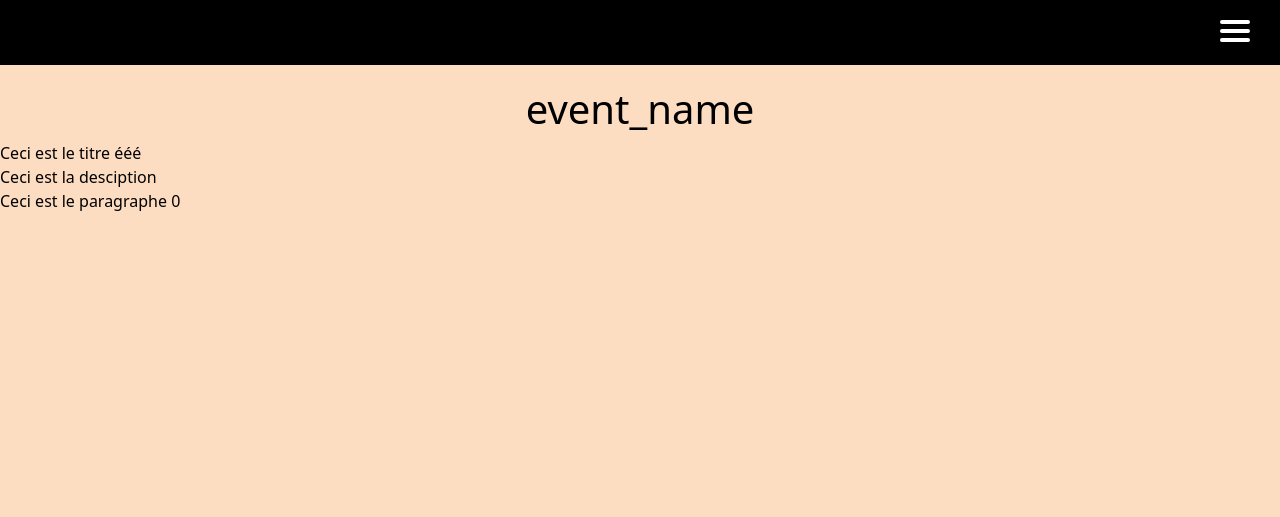
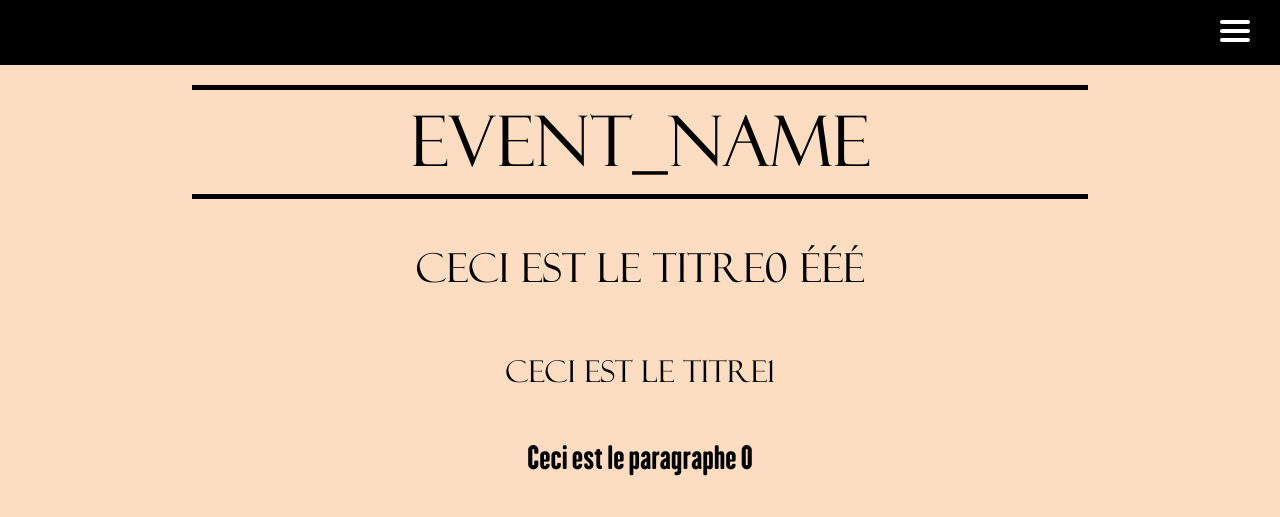
Before and after one commit to Gurwan/Mafienssat, a Django app: page /event/1/ in a window 1280 px wide. Shown: the top 517 px of the page. Run offline with Django 4.2, Linux system fonts and the light colour scheme; data comes from the database, SQL or seed files in the repository; both versions use the stored data as it was after the commit; some libraries are stand-ins or nearby versions.

Commit message:
EventHTML changes

```diff
--- a/static/events/event_name.txt
+++ b/static/events/event_name.txt
@@ -1,3 +1,3 @@
-title0**Ceci est le titre ééé
-descr0**Ceci est la desciption
+title0**Ceci est le titre0 ééé
+title1**Ceci est le titre1
 parag0**Ceci est le paragraphe 0
--- a/static/styles/style.css
+++ b/static/styles/style.css
@@ -2118,3 +2118,68 @@ a, a:hover, a:focus, a:active {
 #my_allo span{
     color: #e62e00;
 }
+
+#event_presentation{
+
+    padding-top: 20px;
+    font-weight:normal;
+    font-style:normal;
+}
+
+#event_presentation h1{
+
+    text-align: center;
+    font-size: 70px;
+    color: black;
+    font-family: 'Felixti', Arial, sans-serif;
+    font-weight:normal;
+    margin-bottom: 30px;
+    font-style:normal;
+    padding-top: 10px;
+    padding-bottom: 10px;
+    margin-left: auto;
+    margin-right: auto;
+    width: 70%;
+    border-top: 5px solid black;
+    border-bottom: 5px solid black;
+}
+
+#event_presentation #title0{
+
+    text-align: center;
+    font-size: 40px;
+    color: black;
+    font-family: 'Felixti', Arial, sans-serif;
+    font-weight:normal;
+    margin-bottom: 30px;
+    font-style:normal;
+    padding-top: 10px;
+    padding-bottom: 10px;
+    margin-left: auto;
+    margin-right: auto;
+}
+
+#event_presentation #title1{
+
+    text-align: center;
+    font-size: 30px;
+    color: black;
+    font-family: 'Felixti', Arial, sans-serif;
+    font-weight:normal;
+    margin-bottom: 30px;
+    font-style:normal;
+    padding-top: 10px;
+    padding-bottom: 10px;
+    margin-left: auto;
+    margin-right: auto;
+}
+
+#event_presentation #parag0{
+
+    text-align: center;
+    font-size: 30px;
+    color: black;
+    font-family: 'Samuel', Arial, sans-serif;
+    font-weight:normal;
+    font-style:normal;
+}
--- a/templates/events/event.html
+++ b/templates/events/event.html
@@ -34,6 +34,11 @@
                                     <h5>Parier</h5>
                                 </a>
                             {% endif %}
+                            {% if event.associated_html %}
+                                <a class="col btn btn_event" href="{% url "eventHTML" id_event=event.id %}">
+                                    <h5>Informations</h5>
+                                </a>
+                            {% endif %}
                         {% endif %}
                     </div>
                 </div>
@@ -41,7 +46,6 @@
                 <div id="description_event">
                     <p>{{event.event_description}}</p>
                 </div>
-
             </div>
         {% endif %}
     {% endfor %}
--- a/templates/events/eventPresentation.html
+++ b/templates/events/eventPresentation.html
@@ -4,11 +4,12 @@
 {% include 'nav.html' %}
 {% if event and infos %}
     {% regroup infos by index as index_list %}
-    <h1 style="text-align: center; margin-top:20px"> {{ event }}</h1>
-    <div class="{{ event }}">
+    <div id="event_presentation">
+        <h1>{{ event }}</h1>
+
         {% for index in index_list %}
             {% for info in index.list %}
-                <div class="{{ index.infoClass }}" id="{{ info.index }}">
+                <div id="{{ info.infoClass }}" value="{{ info.index }}">
                     {{ info.info }}
                 </div>
             {% endfor %}
```
Also changed, not shown: db.sqlite3.
